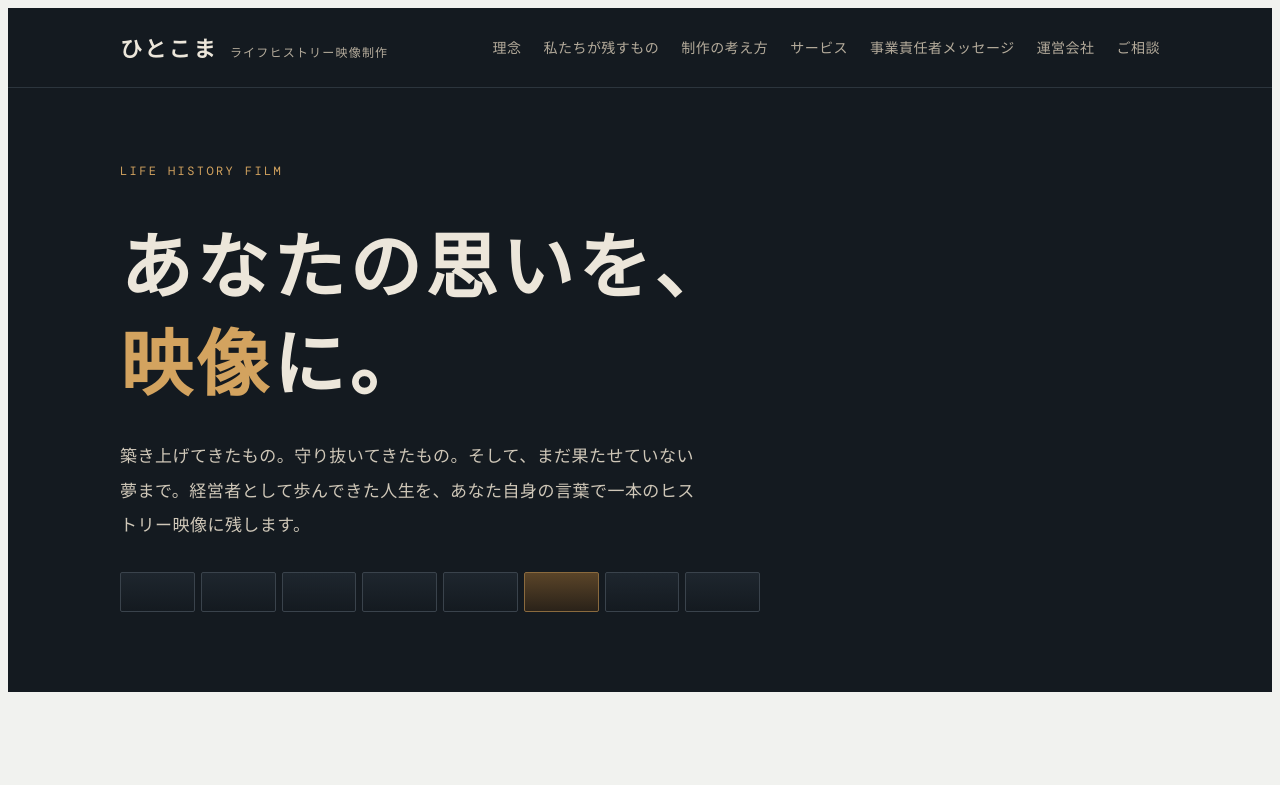
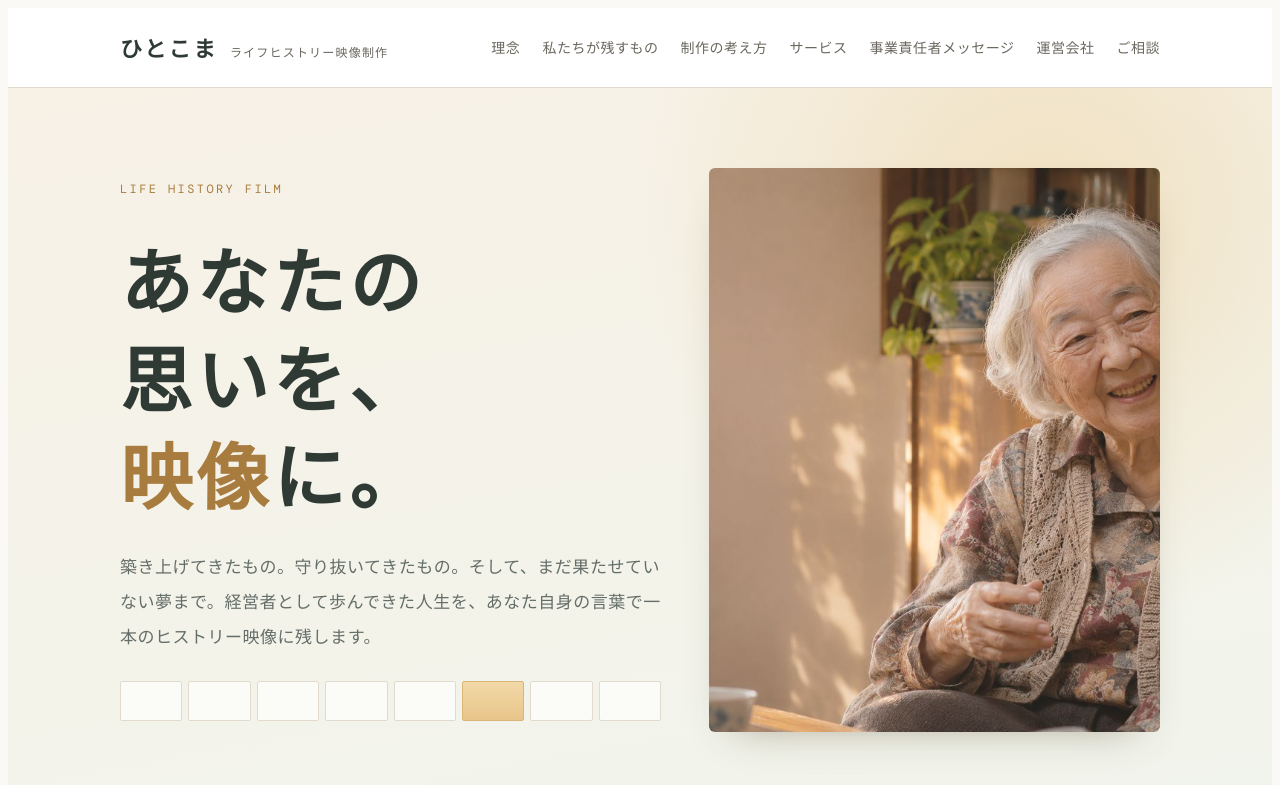
Before and after one commit to uk-support1/client-preview, a plain HTML site: page case-2611-pv14/index.html in a window 1280 px wide. Shown: the top 785 px of the page. Drawn offline with nearby package versions, Linux system fonts and the light colour scheme.

Commit message:
確認用ページ：ひとこまを明るい配色・写真入りに更新
Co-Authored-By: Claude Opus 5.5 <noreply@anthropic.com>
Claude-Session: https://claude.ai/code/session_01MMpVfzoodVDnGTW5s8jPSB

```diff
--- a/case-2611-pv14/index.html
+++ b/case-2611-pv14/index.html
@@ -12,39 +12,35 @@
 <style>
 /* Layout: 企業サイトの骨格（ヘッダー、理念、手法、サービス、会社概要）を、静かな余白と明朝の見出しで落ち着いて見せる縦長構成 */
 :root{
-  --bg:#F1F2EF;
-  --surface:#FAFAF8;
-  --ink:#1B252E;
-  --muted:#5A646D;
-  --line:#D0D5D1;
-  --accent:#9A6A2E;
-  --accent-soft:#EAE0D0;
-  --screen:#141A20;
-  --screen-fg:#ECE6DA;
-  --screen-muted:#B4AB9B;
-  --screen-line:#2C353D;
-  --gold:#D3A35F;
+  /* 明るく落ち着いた単一テーマ：やわらかな生成りの地、松葉の墨色、若竹の緑、金茶の差し色 */
+  --bg:#FBF9F5;
+  --surface:#FFFFFF;
+  --ink:#2F3A35;
+  --muted:#646E68;
+  --line:#E4DFD6;
+  --accent:#55785B;
+  --accent-soft:#E9F0E6;
+  --screen:#F3EEE5;
+  --screen-fg:#2F3A35;
+  --screen-muted:#6B675F;
+  --screen-line:#E2DACD;
+  --gold:#A87C3E;
   --f-display:"Shippori Mincho","Hiragino Mincho ProN","Yu Mincho",serif;
   --f-body:"Zen Kaku Gothic New","Hiragino Sans","Yu Gothic",system-ui,sans-serif;
   --f-mono:"DM Mono",ui-monospace,"SFMono-Regular",Menlo,monospace;
+  color-scheme:light;
 }
-@media (prefers-color-scheme: dark){:root:not([data-theme="light"]){
-  --bg:#12171C;--surface:#1A2128;--ink:#E8E4DB;--muted:#9CA6AE;--line:#2C353D;
-  --accent:#D3A35F;--accent-soft:#3A3024;--screen:#0B0F13;color-scheme:dark}}
-:root[data-theme="dark"]{
-  --bg:#12171C;--surface:#1A2128;--ink:#E8E4DB;--muted:#9CA6AE;--line:#2C353D;
-  --accent:#D3A35F;--accent-soft:#3A3024;--screen:#0B0F13;color-scheme:dark}
 
 *{box-sizing:border-box}
 html{scroll-behavior:smooth}
-body{background:var(--bg);color:var(--ink);font-family:var(--f-body);font-size:16px;line-height:1.95;letter-spacing:.03em}
+body{background:var(--bg);color:var(--ink);font-family:var(--f-body);font-size:17px;line-height:1.95;letter-spacing:.03em}
 .wrap{max-width:1080px;margin:0 auto;padding-left:max(20px,env(safe-area-inset-left,0px));padding-right:max(20px,env(safe-area-inset-right,0px))}
 h1,h2,h3{font-family:var(--f-display);font-weight:700;text-wrap:balance;margin:0;line-height:1.5}
 p{margin:0}
 .en{font-family:var(--f-mono);font-size:12px;letter-spacing:.2em;color:var(--accent);text-transform:uppercase;font-variant-numeric:tabular-nums}
 
 /* ヘッダー */
-.site-head{background:var(--screen);color:var(--screen-fg);margin-top:calc(-1 * env(safe-area-inset-top,0px));padding-top:env(safe-area-inset-top,0px);border-bottom:1px solid var(--screen-line)}
+.site-head{background:var(--surface);color:var(--screen-fg);margin-top:calc(-1 * env(safe-area-inset-top,0px));padding-top:env(safe-area-inset-top,0px);border-bottom:1px solid var(--screen-line)}
 .site-head .wrap{display:flex;justify-content:space-between;align-items:center;gap:16px;flex-wrap:wrap;padding-block:18px}
 .logo{display:flex;align-items:baseline;gap:12px;color:var(--screen-fg);text-decoration:none}
 .logo b{font-family:var(--f-display);font-size:22px;font-weight:800;letter-spacing:.12em}
@@ -54,14 +50,14 @@ p{margin:0}
 .gnav a:hover,.gnav a:focus-visible{color:var(--screen-fg)}
 
 /* Hero */
-.hero{background:var(--screen);color:var(--screen-fg);padding-block:72px 80px}
+.hero{background:radial-gradient(circle at 82% 18%,rgba(232,196,128,.38) 0,rgba(232,196,128,0) 34%),linear-gradient(170deg,#F7F1E6 0%,#F1F4EC 100%);color:var(--ink);padding-block:80px 88px;position:relative;overflow:hidden}
 .hero .wrap{display:grid;gap:30px}
 .hero h1{font-size:clamp(36px,6.6vw,72px);font-weight:800;letter-spacing:.06em;line-height:1.35}
 .hero h1 em{font-style:normal;color:var(--gold)}
-.hero .lead{max-width:34em;color:#CFC7B8;font-size:17px;line-height:2.05}
+.hero .lead{max-width:34em;color:var(--muted);font-size:17px;line-height:2.05}
 .frames{display:flex;gap:6px;max-width:640px}
-.frames span{flex:1;height:40px;border:1px solid #3A434C;border-radius:2px;background:linear-gradient(180deg,#1E262E,#141A20)}
-.frames span:nth-child(6){background:linear-gradient(180deg,#5A4428,#2A2219);border-color:#8A6A3E}
+.frames span{flex:1;height:40px;border:1px solid var(--screen-line);border-radius:2px;background:rgba(255,255,255,.7)}
+.frames span:nth-child(6){background:linear-gradient(180deg,#F2D9A8,#E8C58A);border-color:#D9B57A}
 
 /* セクション */
 section.sec{padding-block:96px;border-bottom:1px solid var(--line)}
@@ -89,10 +85,10 @@ section.sec{padding-block:96px;border-bottom:1px solid var(--line)}
 .unfinished{background:var(--screen);color:var(--screen-fg);padding-block:104px}
 .unfinished .en{color:var(--gold)}
 .unfinished h2{font-size:clamp(28px,4.2vw,44px);margin:14px 0 28px;letter-spacing:.04em}
-.unfinished .prose p{color:#D6CEBF}
+.unfinished .prose p{color:var(--ink)}
 .dreams{display:grid;grid-template-columns:repeat(3,minmax(0,1fr));gap:1px;background:var(--screen-line);border:1px solid var(--screen-line);margin-top:56px}
 @media (max-width:820px){.dreams{grid-template-columns:1fr}}
-.dreams div{background:var(--screen);padding:28px 24px;display:grid;gap:10px;align-content:start}
+.dreams div{background:var(--surface);padding:28px 24px;display:grid;gap:10px;align-content:start}
 .dreams b{font-family:var(--f-display);font-size:20px;color:var(--screen-fg)}
 .dreams p{font-size:14.5px;color:var(--screen-muted)}
 
@@ -162,15 +158,37 @@ section.sec{padding-block:96px;border-bottom:1px solid var(--line)}
 .company tr:first-child th,.company tr:first-child td{border-top:1px solid var(--ink)}
 
 /* お問い合わせ */
-.contact{background:var(--screen);color:var(--screen-fg);padding-block:96px}
+.contact{background:var(--accent-soft);color:var(--screen-fg);padding-block:96px}
 .contact .en{color:var(--gold)}
 .contact h2{font-size:clamp(26px,3.8vw,40px);margin:14px 0 20px}
-.contact p{color:#CFC7B8;max-width:36em}
-.contact .box{margin-top:36px;border:1px solid #3A434C;border-radius:4px;padding:24px 28px;max-width:36em;display:grid;gap:6px}
+.contact p{color:var(--muted);max-width:36em}
+.contact .box{margin-top:36px;background:var(--surface);border:1px solid var(--line);border-radius:4px;padding:24px 28px;max-width:36em;display:grid;gap:6px}
 .contact .box b{font-family:var(--f-display);font-size:19px;color:var(--screen-fg)}
 .contact .box span{font-size:14px;color:var(--screen-muted)}
-.foot{background:var(--screen);color:#7D766B;border-top:1px solid var(--screen-line);padding-block:24px;font-size:12px;letter-spacing:.08em}
+.foot{background:var(--accent-soft);color:var(--muted);border-top:1px solid var(--screen-line);padding-block:24px;font-size:12px;letter-spacing:.08em}
 .foot .wrap{display:flex;justify-content:space-between;gap:12px;flex-wrap:wrap}
+
+/* 写真 */
+.hero .wrap{grid-template-columns:minmax(0,6fr) minmax(0,5fr);align-items:center;column-gap:48px}
+@media (max-width:860px){.hero .wrap{grid-template-columns:1fr}}
+.hero-text{display:grid;gap:28px;min-width:0}
+.hero-photo{margin:0;border-radius:6px;overflow:hidden;box-shadow:0 18px 40px -24px rgba(80,60,30,.45);aspect-ratio:4/5;max-width:100%}
+@media (max-width:860px){.hero-photo{aspect-ratio:3/2}}
+.hero-photo img,.scenes img,.wide-photo img,.side-photo img,.letter aside img{display:block;width:100%;height:100%;object-fit:cover}
+.hero-photo img{object-position:58% 35%}
+.scenes{display:grid;grid-template-columns:repeat(3,minmax(0,1fr));gap:16px;margin-top:64px}
+@media (max-width:720px){.scenes{grid-template-columns:1fr}}
+.scenes figure{margin:0;display:grid;gap:10px}
+.scenes .ph{aspect-ratio:3/2;border-radius:4px;overflow:hidden}
+.scenes figcaption{font-size:14px;color:var(--muted)}
+.wide-photo{margin:0 0 48px;border-radius:6px;overflow:hidden;aspect-ratio:21/9;max-width:100%}
+@media (max-width:720px){.wide-photo{aspect-ratio:3/2}}
+.unf-grid{display:grid;grid-template-columns:minmax(0,6fr) minmax(0,5fr);gap:48px;align-items:center}
+@media (max-width:860px){.unf-grid{grid-template-columns:1fr;gap:28px}}
+.side-photo{margin:0;border-radius:6px;overflow:hidden;aspect-ratio:4/5;max-width:100%}
+@media (max-width:860px){.side-photo{aspect-ratio:3/2}}
+.letter aside figure{margin:8px 0 0;border-radius:4px;overflow:hidden;aspect-ratio:3/2}
+.letter aside .cap{font-size:13px;color:var(--muted);margin-top:6px}
 
 @media (prefers-reduced-motion:reduce){html{scroll-behavior:auto}}
 </style>
@@ -188,10 +206,13 @@ section.sec{padding-block:96px;border-bottom:1px solid var(--line)}
 
 <div class="hero" id="top">
   <div class="wrap">
+    <div class="hero-text">
     <span class="en" style="color:var(--gold)">Life History Film</span>
     <h1>あなたの思いを、<br><em>映像</em>に。</h1>
     <p class="lead">築き上げてきたもの。守り抜いてきたもの。そして、まだ果たせていない夢まで。経営者として歩んできた人生を、あなた自身の言葉で一本のヒストリー映像に残します。</p>
     <div class="frames" aria-hidden="true"><span></span><span></span><span></span><span></span><span></span><span></span><span></span><span></span></div>
+    </div>
+    <figure class="hero-photo"><img src="img/grandma.jpg" alt="陽の差す居間で、笑顔で昔の話をする年配の女性" width="1400" height="933"></figure>
   </div>
 </div>
 
@@ -211,6 +232,12 @@ section.sec{padding-block:96px;border-bottom:1px solid var(--line)}
         </div>
       </div>
 
+      <div class="scenes">
+        <figure><div class="ph"><img src="img/daughter.jpg" alt="父の昔話に驚いて笑う娘" width="1400" height="933"></div><figcaption>家族も初めて聞いた、若い頃の話。</figcaption></figure>
+        <figure><div class="ph"><img src="img/onigiri.jpg" alt="祖父と孫がおにぎりを握る台所" width="1400" height="933"></div><figcaption>何気ない日常にこそ、その人らしさがある。</figcaption></figure>
+        <figure><div class="ph"><img src="img/letterpress.jpg" alt="活版工房で技を伝える二人" width="1400" height="933"></div><figcaption>受け継がれていく技と思い。</figcaption></figure>
+      </div>
+
       <div class="creed">
         <div><div class="k"><span class="en">Purpose</span><b>存在意義</b></div><div class="v"><h3>人の思いを、時代を越えて手渡す。</h3><p>ひとりの経営者が抱いてきた思いを、家族、社員、そして次の世代へ。言葉と表情のまま、確かに受け継がれるかたちにします。</p></div></div>
         <div><div class="k"><span class="en">Mission</span><b>使命</b></div><div class="v"><h3>お会いし、お話を伺い、その人生を一本の映像に編む。</h3><p>成し遂げたことも、成し遂げられなかったことも。人生の一場面ずつに光を当て、その方の生き様が伝わるヒストリーに仕上げます。</p></div></div>
@@ -223,9 +250,12 @@ section.sec{padding-block:96px;border-bottom:1px solid var(--line)}
     <div class="wrap">
       <span class="en">What we preserve</span>
       <h2>成し遂げたことだけが、<br>人生ではない。</h2>
+      <div class="unf-grid">
       <div class="prose">
         <p>経営者の方とお話しすると、必ずと言っていいほど「本当はもっとやりたかったことがある」という言葉が出てきます。立ち上げたかった事業、果たせなかった約束、志半ばで手放した挑戦。</p>
         <p>多くの記録は、成功と功績だけを残します。けれど、その方の生き様がもっとも表れるのは、叶わなかった夢を語るときの表情です。私たちは、成し遂げられなかったことも含めて、あなたの人生のヒストリーとして残します。その思いは、映像を通して、次にそれを叶える誰かへ託されていきます。</p>
+      </div>
+      <figure class="side-photo"><img src="img/factory.jpg" alt="町工場で遠くを見つめる創業者" width="1400" height="933"></figure>
       </div>
       <div class="dreams">
         <div><b>描いていた事業</b><p>時代や資金、体力の事情で実現できなかった構想。その着想と、いまも消えない熱を語っていただきます。</p></div>
@@ -258,6 +288,7 @@ section.sec{padding-block:96px;border-bottom:1px solid var(--line)}
         <span class="en">Approach</span>
         <h2>制作の考え方</h2>
       </div>
+      <figure class="wide-photo"><img src="img/interview.jpg" alt="応接間でインタビューに答える年配の男性" width="1400" height="933"></figure>
       <div class="approach">
         <div><span class="en">01</span><h3>台本はつくりません</h3><p>あらかじめ書いた言葉を読んでいただくことはありません。私たちが用意するのは問いだけです。語られる言葉はすべて、あなた自身のものです。</p></div>
         <div><span class="en">02</span><h3>必ずお会いして伺います</h3><p>一度の撮影で終わらせず、数回にわたってお会いし、信頼関係を築きながらお話を伺います。本音は、向き合う時間の中でしか生まれません。</p></div>
@@ -323,6 +354,8 @@ section.sec{padding-block:96px;border-bottom:1px solid var(--line)}
         <aside>
           <p class="pull">その方の思いは、<br>語られたときに<br>はじめて残る。</p>
           <p class="en">Chief Director</p>
+          <figure><img src="img/screening.jpg" alt="お別れの会で、故人の笑顔の映像を見つめる参列者" width="1400" height="933"></figure>
+          <p class="cap">お別れの会での上映（イメージ）</p>
         </aside>
         <blockquote>
           <p>きっかけは、祖母の葬儀でした。祖母の人生をたどる映像をつくり、式で流したところ、会場にいた家族や祖母の友人たちから、後になって何度も感謝の言葉をいただきました。写真を並べるだけでは伝わらなかった祖母の思いが、映像と言葉を通じて、確かにみんなに届いたのだと思います。</p>
```
Also changed, not shown: case-2611-pv14/img/daughter.jpg (added), case-2611-pv14/img/factory.jpg (added), case-2611-pv14/img/grandma.jpg (added), case-2611-pv14/img/interview.jpg (added), case-2611-pv14/img/letterpress.jpg (added), case-2611-pv14/img/onigiri.jpg (added), case-2611-pv14/img/screening.jpg (added).
